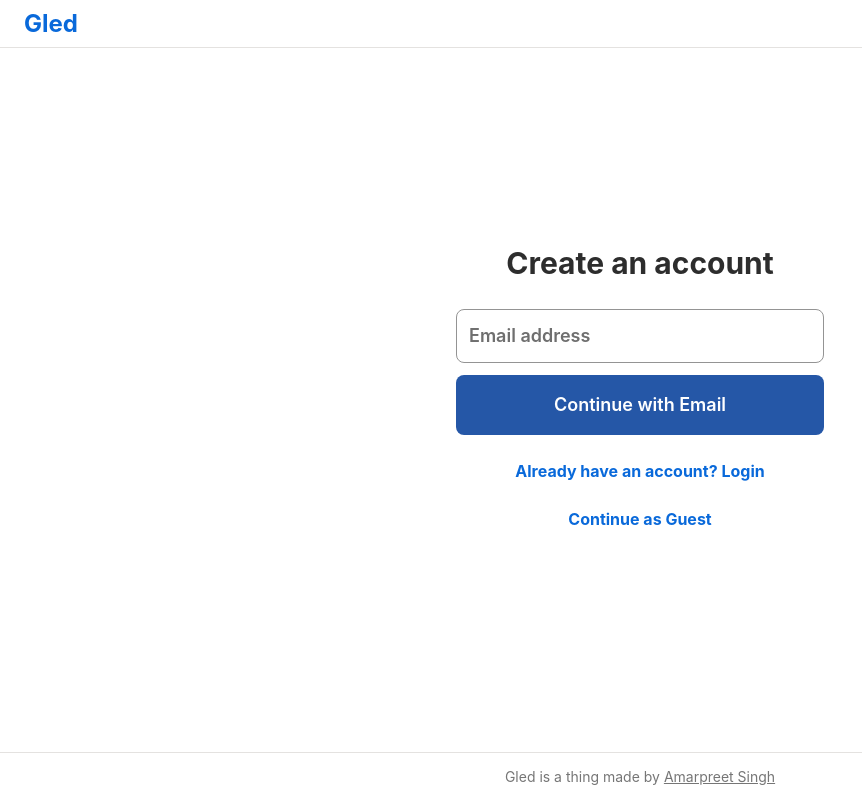
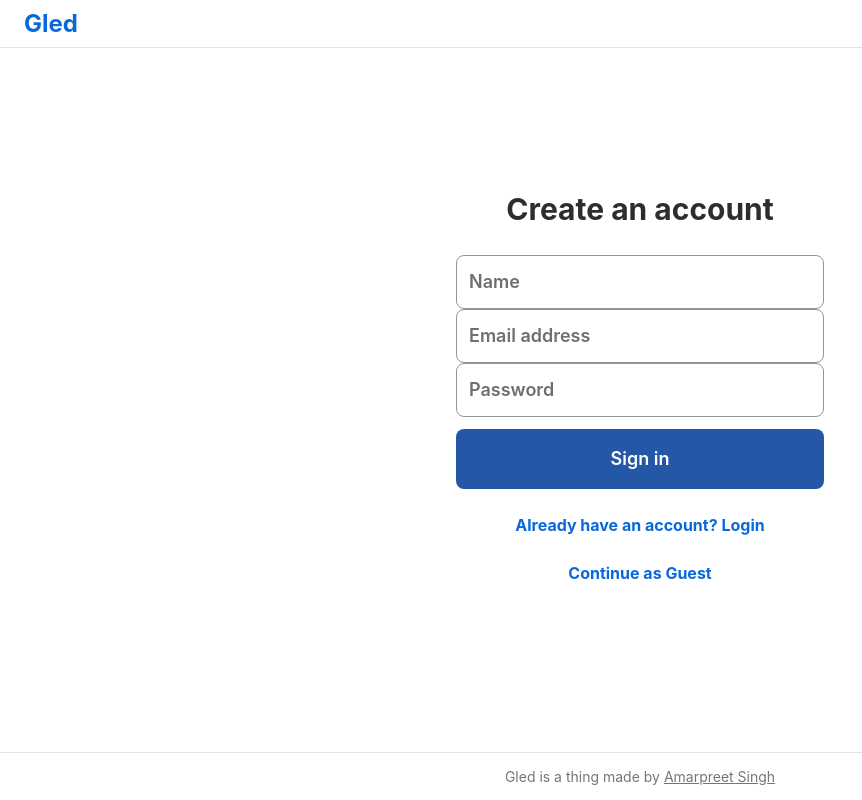
Before and after one commit to amarmanhala/gled, a React (Create React App) app: page /signin in a window 1280 px wide. Shown: the whole page, without its empty margins (0-862 px from the left). Built offline with nearby package versions, Linux system fonts and the light colour scheme.

Commit message:
Add Registeration form

```diff
--- a/src/components/Signin.js
+++ b/src/components/Signin.js
@@ -1,31 +1,46 @@
-import React, {useEffect, useState} from 'react'
-import Button from './designSystem/Button'
-import Input from './designSystem/Input'
-import Link from './designSystem/Link'
-import LayoutBeta from './LayoutBeta';
+import React, { useEffect, useState } from "react";
+import Button from "./designSystem/Button";
+import Input from "./designSystem/Input";
+import Link from "./designSystem/Link";
+import LayoutBeta from "./LayoutBeta";
 
 export default function Signin() {
-  const [continueWithEmail, setContinueWithEmail] = useState(false);
-  useEffect(() => {
-    console.log("PASS")
-  }, [continueWithEmail])
+  const [email, setEmail] = useState("");
+  const [password, setPassword] = useState("");
+  const [name, setName] = useState("");
+
   return (
     <LayoutBeta>
       <div className="flex flex-col w-[400px] p-4 rounded-md">
         <div className="w-full text-center">
-        <div className="text-3xl font-bold text-textColor dark:text-white mb-1">Create an account</div>
+          <div className="text-3xl font-bold text-textColor dark:text-white mb-1">
+            Create an account
+          </div>
         </div>
         <div className="w-full flex flex-col mt-6">
           <div className="w-full">
-          {
-            continueWithEmail ? (<Input type="password" placeholder="Password"></Input>) : (<Input type="text" placeholder="Email address"></Input>)
-          }
+            <Input
+              type="text"
+              placeholder="Name"
+              value={name}
+              onChange={(event) => setName(event.target.value)}
+            ></Input>
+            <Input
+              type="text"
+              placeholder="Email address"
+              value={email}
+              onChange={(event) => setEmail(event.target.value)}
+            ></Input>
+
+            <Input
+              type="password"
+              placeholder="Password"
+              value={password}
+              onChange={(event) => setPassword(event.target.value)}
+            ></Input>
 
             <div className="my-3">
-            {
-              continueWithEmail ? (<Button>Login</Button>) : (<Button onClick={() => setContinueWithEmail(!continueWithEmail)}>Continue with Email</Button> )
-            }
-
+              <Button>Sign in</Button>
             </div>
             <div className="w-full text-center my-6">
               <Link href="/login">Already have an account? Login</Link>
@@ -33,11 +48,9 @@ export default function Signin() {
             <div className="w-full text-center my-6">
               <Link href="/">Continue as Guest</Link>
             </div>
-
           </div>
         </div>
-
       </div>
     </LayoutBeta>
-  )
+  );
 }
--- /dev/null
+++ b/src/service/userService.js
@@ -0,0 +1,13 @@
+//This service is responsible for user registeration or edit the user.
+import config from "../config.json";
+import axios from "axios";
+
+const apiEndpoint = config.apiUrl + "/users";
+
+export const register = (user) => {
+  axios.post(apiEndpoint, {
+    email: user.email,
+    name: user.name,
+    password: user.password
+  })
+}
```
Also changed, not shown: src/components/Login.js (+7 -8 lines). Lines whose indentation alone changed are shown as unchanged.
